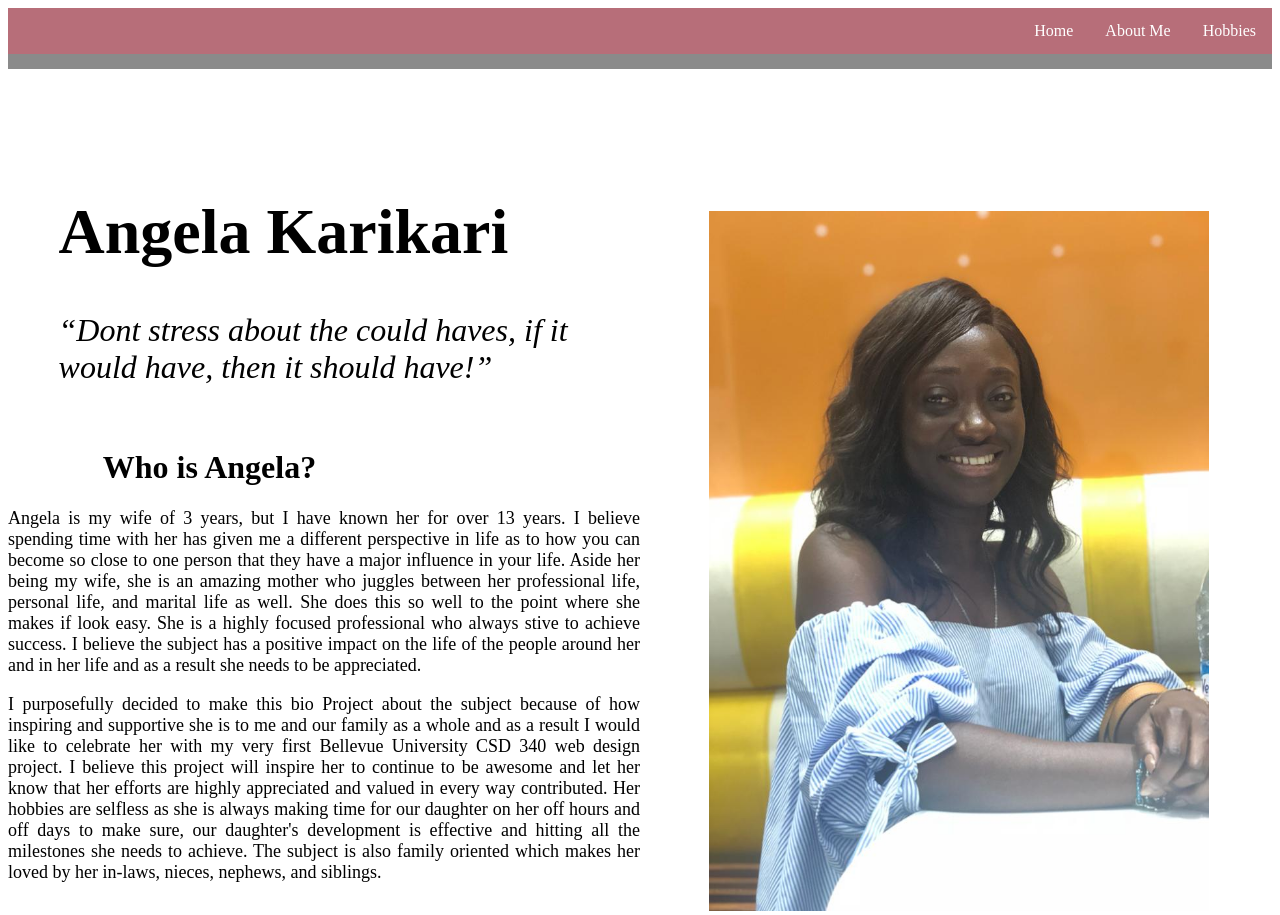
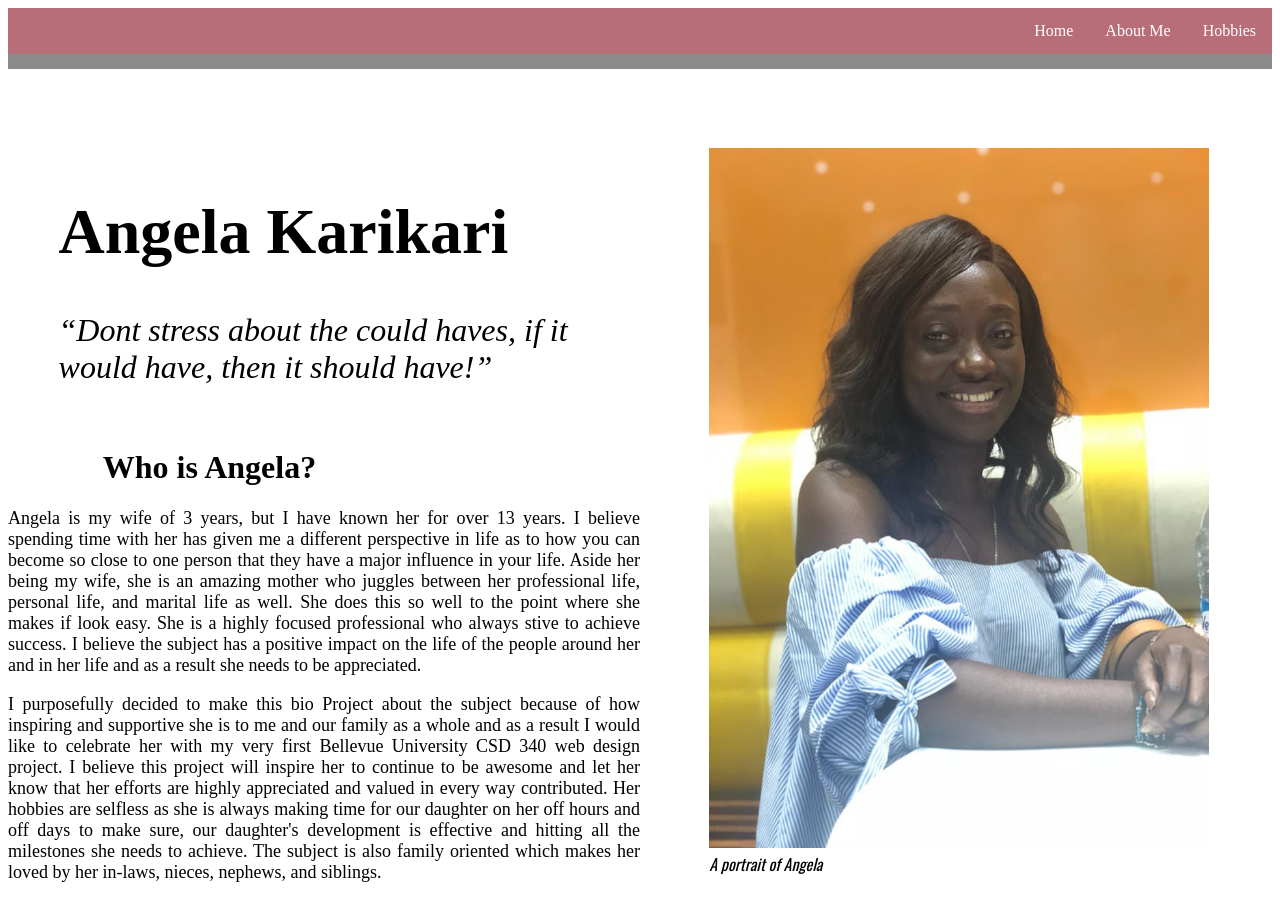
Before and after one commit to dboat10/bioSite, a plain HTML site: page module-8.2/Landing.html in a window 1280 px wide. Drawn offline with nearby package versions, Linux system fonts and the light colour scheme.

Commit message:
Updated module 8.2 files

```diff
--- a/module-8.2/Landing.html
+++ b/module-8.2/Landing.html
@@ -26,6 +26,7 @@
         <div>
             <figure>
                 <img src="images/Portrait.jpg" alt="Angela and daughter">
+                <figcaption>A portrait of Angela</figcaption>
             </figure>
         </div>
     </div>
--- a/module-8.2/bioSite.css
+++ b/module-8.2/bioSite.css
@@ -49,7 +49,7 @@ q {
     width: 350px;
     height: 300px;
     padding-right: 20%;
-    margin-top: 10%;
+    margin-top: 5%;
 }
 
 .aboutme-image {
@@ -69,3 +69,10 @@ img {
     width: 500px;
     height: 700px;
 }
+
+figcaption {
+    font-style: italic;
+    font-size: 1em;
+    font-family: 'Oswald', 'Verdana', sans-serif;
+    font-weight: 400;
+}
```
Also changed, not shown: module-8.2/About.html (+3 -0 lines), module-8.2/Hobbies.html (+6 -3 lines).
